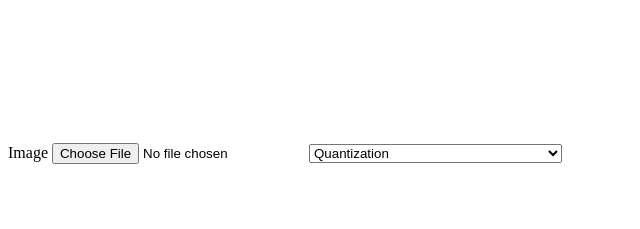
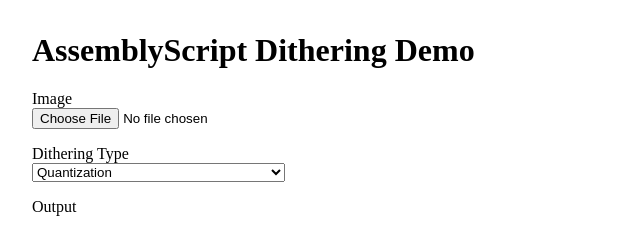
Before and after one commit to vantezzen/asdithering, a website with bundled scripts: page index.html in a window 1280 px wide. Shown: the whole page, without its empty margins (0-640 px from the left). Built offline with nearby package versions, Linux system fonts and the light colour scheme.

Commit message:
Improve page layout

```diff
--- a/index.html
+++ b/index.html
@@ -1,9 +1,23 @@
 <!DOCTYPE html>
 <html lang="en">
+  <head>
+    <style>
+      body {
+        margin: 2rem;
+      }
+      #image {
+        margin-bottom: 1rem;
+      }
+    </style>
+  </head>
   <body>
-    <label for="image">Image</label>
+    <h1>AssemblyScript Dithering Demo</h1>
+
+    <label for="image">Image</label><br />
     <input type="file" id="image" accept="image/*" />
 
+    <br />
+    <label for="type">Dithering Type</label><br />
     <select name="type" id="type">
       <option value="quantization">Quantization</option>
       <option value="random">Random Dithering</option>
@@ -15,6 +29,9 @@
       </option>
     </select>
 
+    <br />
+
+    <p>Output</p>
     <canvas id="canvas"></canvas>
 
     <script type="module" src="./scripts/main.js"></script>
```
